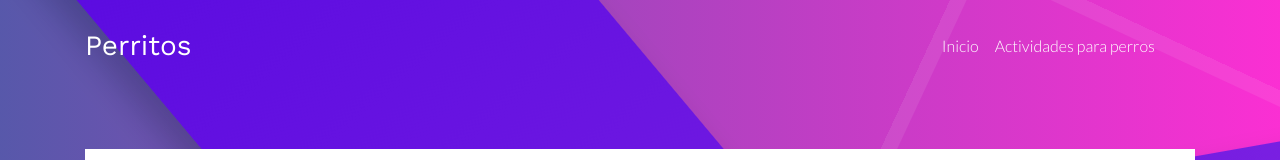
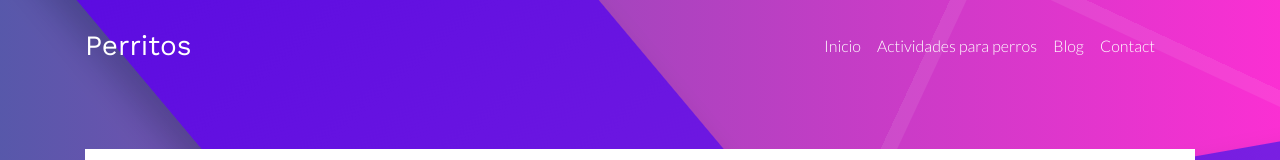
Before and after one commit to soxy06/soxy06.github.io, a plain HTML site: page index.html in a window 1280 px wide. Shown: the top 160 px of the page. Drawn offline with nearby package versions, Linux system fonts and the light colour scheme.

Commit message:
Update index.html

```diff
--- a/index.html
+++ b/index.html
@@ -48,7 +48,12 @@
                 <li class="nav-item">
                     <a class="nav-link" href="about.html">Actividades para perros</a>
                 </li>
-
+                <li class="nav-item">
+                    <a class="nav-link" href="blog.html">Blog</a>
+                </li>
+		 <li class="nav-item">
+                    <a class="nav-link" href="contact.html">Contact</a>
+                </li>
 
 
                 <li class="nav-item">
```
